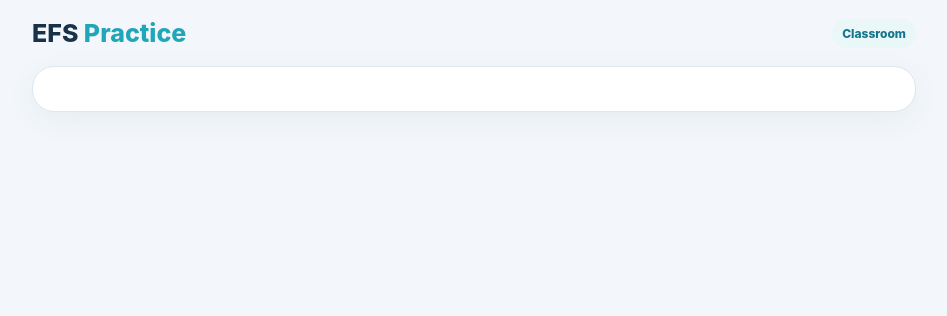
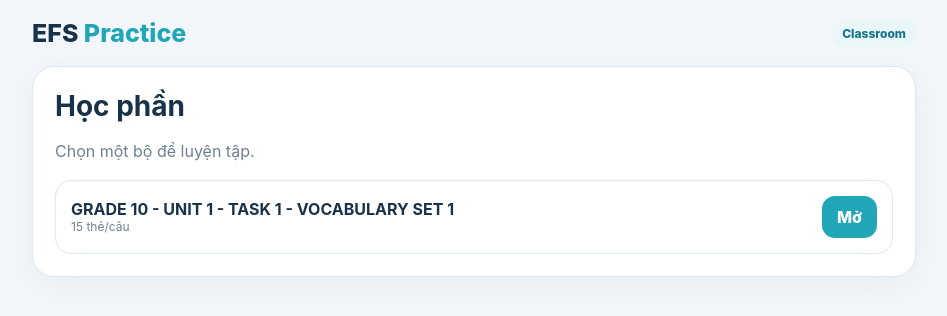
Before and after one commit to englishfocusstudio-bit/efs-practice, a plain HTML site: page index.html in a window 1280 px wide. Shown: the whole page, without its empty margins (166-1113 px from the left). Drawn offline with Linux system fonts and the light colour scheme.

Commit message:
Fix client-side rendering syntax

```diff
--- a/index.html
+++ b/index.html
@@ -43,12 +43,46 @@ h1{font-size:28px;margin:0 0 8px}p{color:var(--muted);line-height:1.55}.small{fo
 <script src="data.js"></script>
 <script>
 const sets=window.EFS_SETS||[];let set=null,order=[],i=0,flipped=false,locked=false,mode="random";
-const $=id=>document.getElementById(id),esc=s=>String(s??"").replace(/[&<>"']/g,m=>({"&":"&amp;","<":"&lt;",">":"&gt;","\\"":"&quot;","'":"&#039;"}[m]));
+const $=id=>document.getElementById(id);
+function esc(s){
+  return String(s??"").replace(/[&<>"']/g,function(m){
+    if(m==="&")return "&amp;";
+    if(m==="<")return "&lt;";
+    if(m===">")return "&gt;";
+    if(m==='"')return "&quot;";
+    return "&#039;";
+  });
+}
 function isMCQ(c){return c&&c.A&&c.B&&c.C&&c.D&&c.key}
 function hi(text,target){let s=esc(text);if(!target)return s;let t=String(target).replace(/[.*+?^\${}()|[\]\\]/g,"\\$&");try{return s.replace(new RegExp(t,"i"),m=>"<u><strong>"+m+"</strong></u>")}catch{return s}}
 function build(){order=set.cards.map((_,x)=>x);if(mode==="random")for(let x=order.length-1;x>0;x--){let y=Math.floor(Math.random()*(x+1));[order[x],order[y]]=[order[y],order[x]]}i=0}
 function card(){return set.cards[order[i]]}
-function renderLib(){let id=new URLSearchParams(location.search).get("set");if(id){set=sets.find(s=>s.id===id);if(set){$("library").classList.add("hidden");$("practice").classList.remove("hidden");build();render();return}}$("library").innerHTML="<h1>Học phần</h1><p>Chọn một bộ để luyện tập.</p><div class='list'>"+sets.map(s=>"<div class='set'><div><b>"+esc(s.title)+"</b><div class='small'>"+s.cards.length+" thẻ/câu</div></div><button class='primary' onclick=\\"openSet('"+s.id+"')\\">Mở</button></div>").join("")+"</div>"}
+function renderLib(){
+  let id=new URLSearchParams(location.search).get("set");
+  if(id){
+    set=sets.find(s=>s.id===id);
+    if(set){
+      $("library").classList.add("hidden");
+      $("practice").classList.remove("hidden");
+      build();render();return;
+    }
+  }
+  $("library").innerHTML="<h1>Học phần</h1><p>Chọn một bộ để luyện tập.</p><div id='setList' class='list'></div>";
+  const list=$("setList");
+  sets.forEach(s=>{
+    const row=document.createElement("div");
+    row.className="set";
+    const info=document.createElement("div");
+    info.innerHTML="<b>"+esc(s.title)+"</b><div class='small'>"+s.cards.length+" thẻ/câu</div>";
+    const btn=document.createElement("button");
+    btn.className="primary";
+    btn.textContent="Mở";
+    btn.onclick=()=>openSet(s.id);
+    row.appendChild(info);
+    row.appendChild(btn);
+    list.appendChild(row);
+  });
+}
 window.openSet=id=>{history.replaceState(null,"","?set="+encodeURIComponent(id));set=sets.find(s=>s.id===id);$("library").classList.add("hidden");$("practice").classList.remove("hidden");build();render()}
 function render(){let c=card();$("title").textContent=set.title;$("count").textContent=(i+1)+" / "+set.cards.length;$("bar").style.width=((i+1)/set.cards.length*100)+"%";$("shuffle").classList.toggle("hidden",mode!=="random");if(isMCQ(c)){renderQ(c)}else{renderCard(c)}}
 function renderCard(c){$("mcq").classList.add("hidden");$("basic").classList.remove("hidden");flipped=false;$("front").classList.remove("hidden");$("back").classList.add("hidden");$("front").innerHTML=hi(c.front,c.targetText);setOpt("pos",c.backTitle);setOpt("meaning",c.backContent);setOpt("extra1",c.extra1);setOpt("extra2",c.extra2);setOpt("example",c.example)}
```
